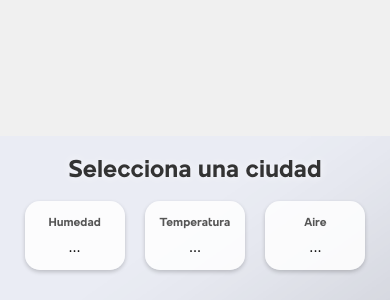
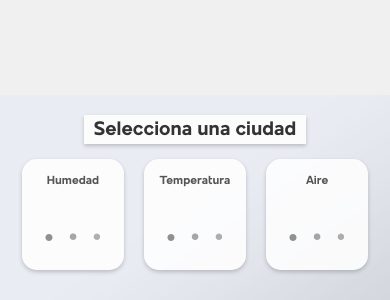
Before and after one commit to EdwinNM22/ReactApp, a React Native app: screen /Map in a window 390 px wide. Shown: the part 544-844 px from the top of the page. Built offline with nearby package versions, Linux system fonts and the light colour scheme.

Commit message:
Boton reset view + Fix brujula

```diff
--- a/assets/Mapa/Planeta/planetaGoogleEarth.html
+++ b/assets/Mapa/Planeta/planetaGoogleEarth.html
@@ -18,6 +18,29 @@
         margin: 0;
         padding: 0;
         font-family: 'Roboto', Arial, sans-serif;
+      }
+
+      .resetContainer {
+        width: 45px;
+        height: 45px;
+        display: flex;
+        position: absolute;
+        margin: 0 auto;
+        left: 0;
+        top: 75px;
+        align-items: center;
+        z-index: 1;
+        transition: all 0.3s ease;
+      }
+      .resetButton{
+        width: 100%;
+        height: 100%;
+        border-radius: 30px;
+        background-color: white;
+      }
+      .resetContainer i{
+        color: #555;
+        font-size: 18px;
       }
 
       .searchContainer {
@@ -108,6 +131,7 @@
       let lastPos = { lat: 0, lng: 0 };
       let placeAutocomplete = null;
       let autocompleteInput = null;
+      let resetViewButton = document.getElementsByClassName("resetButton")[0];
 
       async function init() {
         const { Map3DElement, Marker3DInteractiveElement, LocationClickEvent } =
@@ -131,9 +155,8 @@
           event.preventDefault();
 
           // Cerrar el teclado si está abierto
-          if(autocompleteInput) {
-            autocompleteInput.blur();
-          }
+
+          autocompleteInput.blur();
 
           if (!event.position) return;
           const elevation = await getElevationforPoint(event.position);
@@ -167,15 +190,23 @@
         document.body.append(map);
         initAutocomplete();
 
-        // Evento para cerrar el teclado al hacer click fuera
-        document.addEventListener('click', function(event) {
-          const searchContainer = document.getElementById('pac-card');
-          const isClickInside = searchContainer.contains(event.target);
-
-          if (!isClickInside && autocompleteInput) {
-            autocompleteInput.blur();
-          }
-        });
+        console.log(resetViewButton)
+        resetViewButton.addEventListener('click', () =>{
+          map.flyCameraTo({
+            endCamera:{
+              center: {
+                lat: 14.101642551391308,
+                lng: -87.62431009063006,
+                altitude: 262.47071941677865,
+              },
+              tilt: 16.503231077694828,
+              range: 8728263.224322798,
+              heading: 7.060657129513467,
+              roll: 0,
+            },
+            durationMillis: 2000
+          })
+        })
       }
 
       function sendPosToNative(lat, lng) {
@@ -189,8 +220,6 @@
           );
         }
       }
-
-
 
       async function createSelectedMarker(lat, lng, elevation) {
         const { Marker3DInteractiveElement } = await google.maps.importLibrary(
@@ -259,6 +288,7 @@
               return;
             }
             autocompleteInput.blur();
+            autocompleteInput.value = ""
             flyToPlace(place);
           }
         );
@@ -320,6 +350,13 @@
     <div id="map"></div>
 
     <div class="searchContainer" id="pac-card">
+
+      <div class="resetContainer">
+        <button class="resetButton">
+          <i class="fa-solid fa-rotate"></i>
+        </button>
+      </div>
+
       <i class="fas fa-globe-americas searchIconLeft"></i>
       <div id="pac-container1"></div>
       <i class="fas fa-search searchIconRight"></i>
@@ -327,6 +364,6 @@
 
     <!-- prettier-ignore -->
     <script>(g=>{var h,a,k,p="The Google Maps JavaScript API",c="google",l="importLibrary",q="__ib__",m=document,b=window;b=b[c]||(b[c]={});var d=b.maps||(b.maps={}),r=new Set,e=new URLSearchParams,u=()=>h||(h=new Promise(async(f,n)=>{await (a=m.createElement("script"));e.set("libraries",[...r]+"");for(k in g)e.set(k.replace(/[A-Z]/g,t=>"_"+t[0].toLowerCase()),g[k]);e.set("callback",c+".maps."+q);a.src=`https://maps.${c}apis.com/maps/api/js?`+e;d[q]=f;a.onerror=()=>h=n(Error(p+" could not load."));a.nonce=m.querySelector("script[nonce]")?.nonce||"";m.head.append(a)}));d[l]?console.warn(p+" only loads once. Ignoring:",g):d[l]=(f,...n)=>r.add(f)&&u().then(()=>d[l](f,...n))})
-        ({key: "AIzaSyBJ9QK2LgyfN-RdLLhubZgeFjTF8LcSkQ4", v: "beta",});</script>
+        ({key: "API_KEY", v: "beta",});</script>
   </body>
 </html>
--- a/screens/MapScreen/Components/Wait.js
+++ b/screens/MapScreen/Components/Wait.js
@@ -1,13 +1,64 @@
-import { StyleSheet, Text } from "react-native";
+import { useEffect, useRef } from 'react';
+import { StyleSheet, View, Animated } from 'react-native';
 
-export default function Wait(){
-    return(
-        <Text style={styles.text}>...</Text>
-    )
+const Dot = ({ delay }) => {
+  const animValue = useRef(new Animated.Value(0.3)).current;
+
+  useEffect(() => {
+    Animated.loop(
+      Animated.sequence([
+        Animated.delay(delay),
+        Animated.timing(animValue, {
+          toValue: 1,
+          duration: 500,
+          useNativeDriver: true,
+        }),
+        Animated.timing(animValue, {
+          toValue: 0.3,
+          duration: 500,
+          useNativeDriver: true,
+        }),
+      ])
+    ).start();
+  }, []);
+
+  const animatedStyle = {
+    opacity: animValue,
+    transform: [
+      {
+        scale: animValue.interpolate({
+          inputRange: [0.3, 1],
+          outputRange: [0.8, 1.2],
+        }),
+      },
+    ],
+  };
+
+  return (
+    <Animated.Text style={[styles.dot, animatedStyle]}>.</Animated.Text>
+  );
+};
+
+export default function Wait() {
+  return (
+    <View style={styles.container}>
+      <Dot delay={0} />
+      <Dot delay={300} />
+      <Dot delay={600} />
+    </View>
+  );
 }
 
 const styles = StyleSheet.create({
-    text:{
-        margin:'auto'
-    }
-})
+  container: {
+    flexDirection: 'row',
+    alignItems: 'center',
+    justifyContent: 'center',
+  },
+  dot: {
+    fontSize: 48,
+    fontWeight: 'bold',
+    color: '#000',
+    marginHorizontal: 4,
+  },
+});
--- a/screens/MapScreen/Map.js
+++ b/screens/MapScreen/Map.js
@@ -196,14 +196,21 @@ const styles = StyleSheet.create({
         alignItems: 'center',
     },
     weatherHeader: {
+        width: 'auto',
+        height:'auto',
+        paddingHorizontal:10,
+        paddingVertical:2.5,
         marginTop: 20,
         marginBottom: 15,
-        fontSize: 25,
+        textAlign:'center',
+        fontSize: 20,
         fontFamily: 'MollenBold',
         color: '#333',
-        textShadowColor: 'rgba(255,255,255,0.8)',
-        textShadowOffset: { width: 0, height: 0 },
-        textShadowRadius: 10,
+        backgroundColor: 'rgba(255,255,255,0.85)',
+        shadowColor: '#000',
+        shadowOffset: { width: 0, height: 2 },
+        shadowOpacity: 0.2,
+        shadowRadius: 4,
     },
     weatherItemsContainer: {
         flexDirection: 'row',
@@ -242,7 +249,7 @@ const styles = StyleSheet.create({
         marginVertical: 5,
     },
     weatherText: {
-        textAlign: 'center',
+         textAlign: 'center',
         fontFamily: 'MollenBold',
         fontSize: 18,
         color: '#222',
--- a/screens/SensorScreen/Sensor.js
+++ b/screens/SensorScreen/Sensor.js
@@ -48,12 +48,20 @@ export default function Sensor() {
     subscription = await Location.watchHeadingAsync((headingData) => {
       const angle = headingData.trueHeading ?? headingData.magHeading;
       setHeading(Math.round(angle));
+
+      // Calculate shortest path for rotation (to avoid full rotations when near 0/360)
+      const currentValue = animatedHeading.__getValue();
+      let diff = angle - currentValue;
+      if (diff > 180) diff -= 360;
+      if (diff < -180) diff += 360;
+
       Animated.timing(animatedHeading, {
-          toValue: angle,
-          duration: 300,
+        toValue: currentValue + diff,
+        duration: 0, // Adjusted duration for smoother movement
         useNativeDriver: true,
-          easing: Easing.inOut(Easing.ease),
+        easing: Easing.out(Easing.quad), // Smoother easing function
       }).start();
+
       setCompassReady(true);
     });
     // === FIN SENSOR 2: BRÚJULA ===
```
Lines whose indentation alone changed are shown as unchanged.
